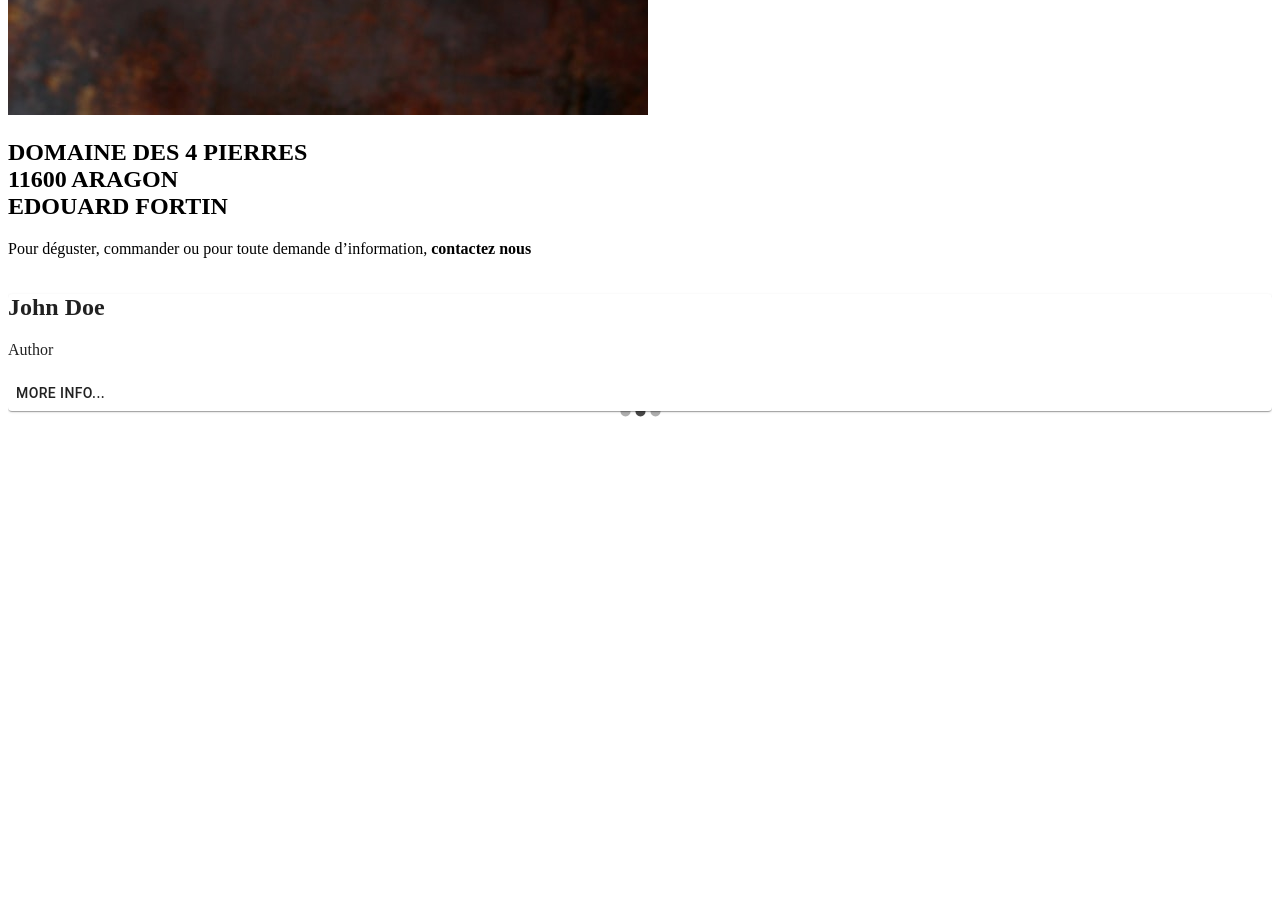
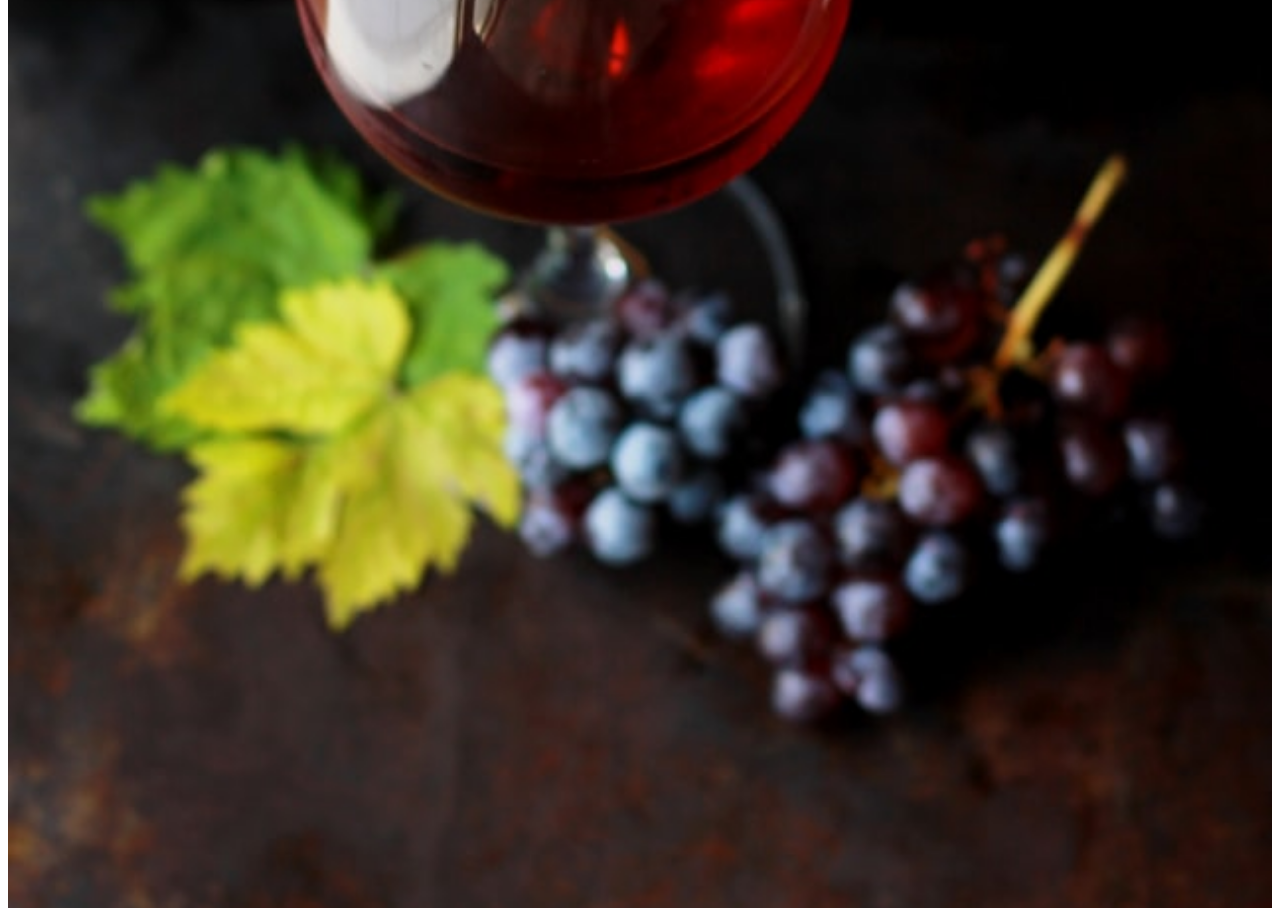
Before and after one commit to Jumzer/Domaine_4_Pierres, a React (Create React App) app: page / in a window 1280 px wide. Shown: the part 880-1788 px from the top of the page. Before the commit the page ends 1307 px from the top, so only its background shows below. Built offline with nearby package versions, Linux system fonts and the light colour scheme.

Commit message:
card bases

```diff
--- a/src/components/Card.jsx
+++ b/src/components/EventCard.jsx
@@ -1,23 +1,28 @@
-import * as React from "react";
-import Card from "@mui/material/Card";
-import CardActions from "@mui/material/CardActions";
-import CardContent from "@mui/material/CardContent";
-import CardMedia from "@mui/material/CardMedia";
-import Button from "@mui/material/Button";
-import Typography from "@mui/material/Typography";
+import React from "react";
+import {
+  Card,
+  CardContent,
+  CardActions,
+  Button,
+  Container,
+  CardMedia,
+  Box,
+  Typography,
+} from "@mui/material";
 
-export default function ImgMediaCard() {
+const EventCard = (props) => {
+  const { id, title, startDate, endDate, location, description, image } = props;
   return (
     <Card sx={{ maxWidth: 345 }}>
       <CardMedia
         component="img"
-        alt="green iguana"
         height="140"
         image="/static/images/cards/contemplative-reptile.jpg"
+        alt="green iguana"
       />
       <CardContent>
         <Typography gutterBottom variant="h5" component="div">
-          Lizard
+          {title}
         </Typography>
         <Typography variant="body2" color="text.secondary">
           Lizards are a widespread group of squamate reptiles, with over 6,000
@@ -30,4 +35,5 @@ export default function ImgMediaCard() {
       </CardActions>
     </Card>
   );
-}
+};
+export default EventCard;
--- a/src/components/Navbar.jsx
+++ b/src/components/Navbar.jsx
@@ -17,7 +17,7 @@ const useStyles = makeStyles((theme) => ({
   },
 }));
 
-export default function BasicMenu() {
+export default function Navbar() {
   const classes = useStyles();
   const [anchorEl, setAnchorEl] = React.useState(null);
   const open = Boolean(anchorEl);
--- /dev/null
+++ b/src/components/PageContainer.jsx
@@ -0,0 +1,31 @@
+import { Box } from "@mui/material";
+import React from "react";
+import { makeStyles } from "@mui/styles";
+import Navbar from "components/Navbar";
+import useMediaQuery from "@mui/material/useMediaQuery";
+
+const useStyles = makeStyles((theme) => ({
+  container: {
+    display: "flex",
+    flexDirection: "column",
+    width: "100%",
+    justifyContent: "center",
+  },
+  text: {
+    color: theme.palette.primary.main,
+  },
+}));
+
+const PageContainer = (props) => {
+  const classes = useStyles();
+  const matches = useMediaQuery("(min-width:360px)");
+  console.log(matches);
+  return (
+    <Box className={classes.container}>
+      <Navbar />
+      {props.children}
+    </Box>
+  );
+};
+
+export default PageContainer;
--- /dev/null
+++ b/src/data/events.js
@@ -0,0 +1,15 @@
+import event1 from "./event1.jpg";
+
+const events = [
+  {
+    id: 0,
+    title: "Foire du Trône",
+    startDate: "Lundi 8 octobre",
+    endDate: "Mardi 9 octobre",
+    location: "Toulouse",
+    description: "",
+    image: event1,
+  },
+];
+
+export default events;
--- a/src/index.jsx
+++ b/src/index.jsx
@@ -6,7 +6,6 @@ import Wines from "pages/Wines";
 import Partners from "pages/Partners";
 import Galery from "pages/Galery";
 import Contact from "pages/Contact";
-import Navbar from "components/Navbar";
 import { ThemeProvider } from "@mui/styles";
 import theme from "theme";
 
@@ -15,7 +14,6 @@ const App = () => {
     <ThemeProvider theme={theme}>
       <div>
         <Router>
-          <Navbar />
           <Routes>
             <Route path="/" element={<Home />} />
             <Route path="/vins" element={<Wines />} />
--- a/src/pages/Home/Home.jsx
+++ b/src/pages/Home/Home.jsx
@@ -1,21 +1,32 @@
 import React from "react";
-import home1 from "../../assets/home1.jpg";
-import Carousel from "../../components/Carousel";
-import CarouselCustom from "components/Carousel";
+import { CardMedia, Box, Typography } from "@mui/material";
+import PageContainer from "components/PageContainer";
+import home1 from "assets/home1.jpg";
+import EventCard from "components/EventCard";
+import events from "data/events";
 
 const Home = () => {
   return (
-    <div>
-      <img src={home1} alt="" />
-      <h2>
-        DOMAINE DES 4 PIERRES <br /> 11600 ARAGON <br /> EDOUARD FORTIN
-      </h2>
-      <p>
-        Pour déguster, commander ou pour toute demande d’information,{" "}
-        <strong>contactez nous </strong>
-      </p>
-      <CarouselCustom />
-    </div>
+    <PageContainer>
+      <CardMedia
+        //sx={{ width: "auto" }}
+        component="img"
+        alt="green iguana"
+        image={home1}
+      />
+      <Box sx={{ width: "100%", maxWidth: 500 }}>
+        <Typography variant="h5" gutterBottom>
+          DOMAINE DES 4 PIERRES 11600 ARAGON EDOUARD FORTIN
+        </Typography>
+        <Typography variant="body1" gutterBottom>
+          Pour déguster, commander ou pour toute demande d’information,
+          contactez nous
+        </Typography>
+      </Box>
+      {events.map((event) => {
+        return <EventCard title={event.title} />;
+      })}
+    </PageContainer>
   );
 };
 export default Home;
```
Also changed, not shown: src/data/event1.jpg (added).
